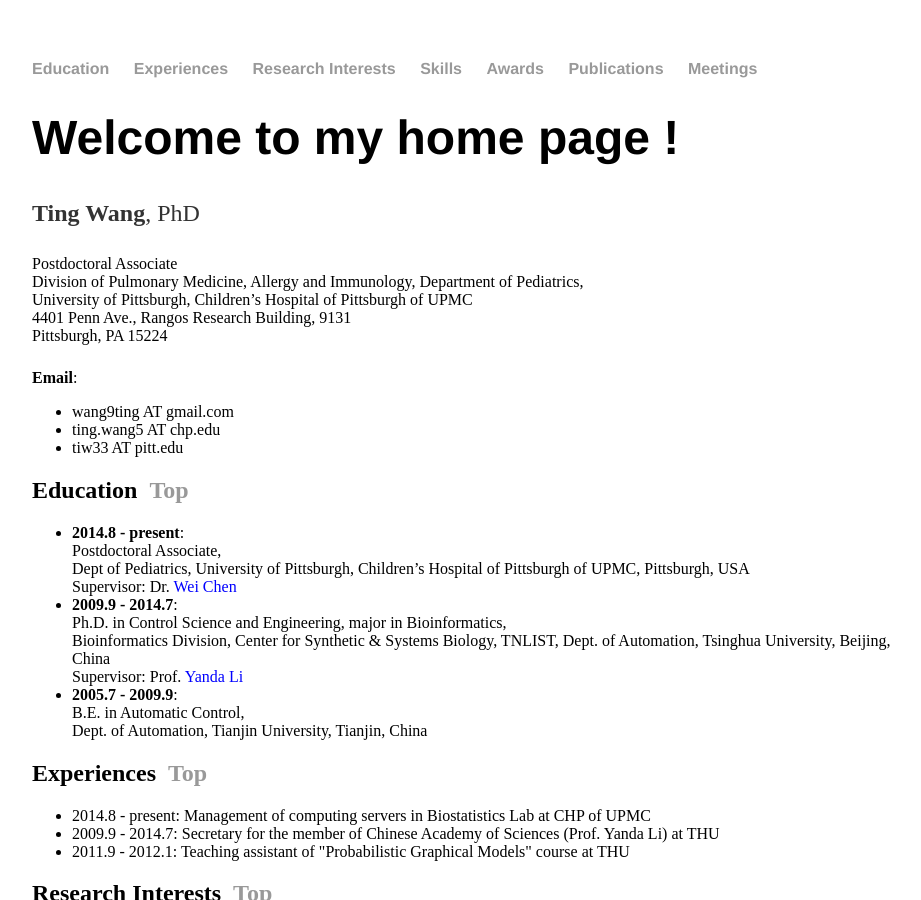
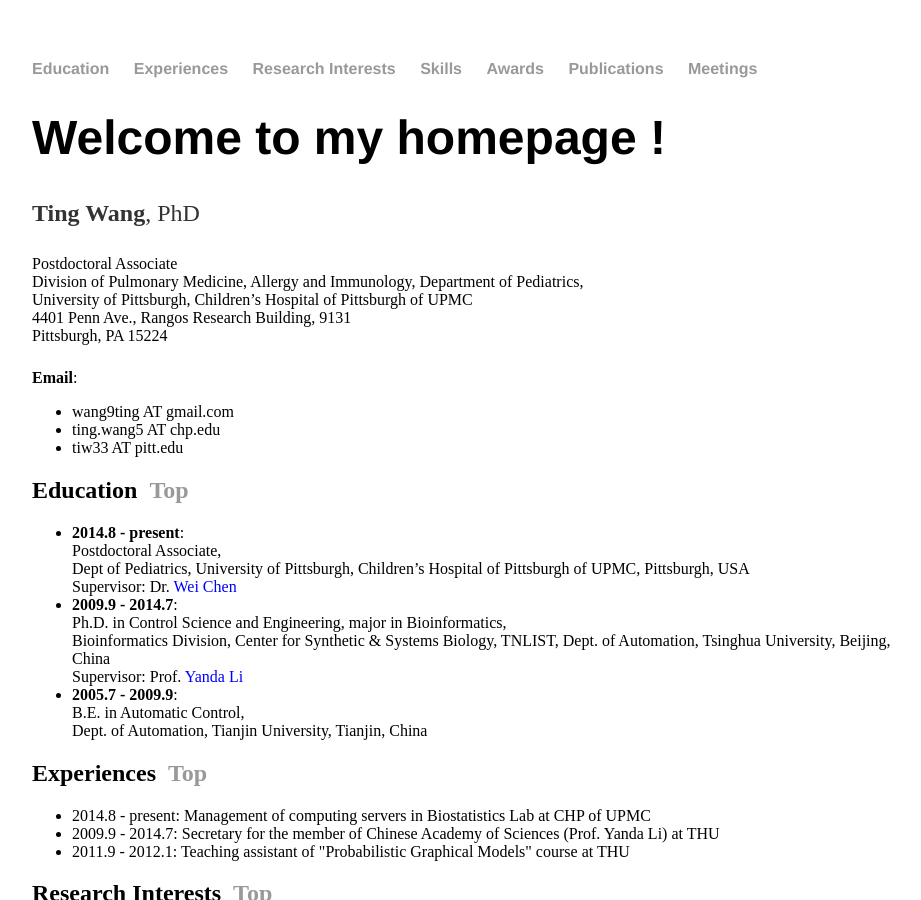
Before and after one commit to wt2015-github/wt2015-github.github.io, a Jekyll site: the page built from index.html, in a window 1280 px wide and 900 px high. Shown: the whole window, without its empty margins (160-1081 px from the left). Built offline with Jekyll 4.4.1, drawn with Linux system fonts in a browser that asks for light colours.

Commit message:
Update index.html

```diff
--- a/index.html
+++ b/index.html
@@ -4,7 +4,7 @@ title: Ting Wang, PhD
 ---
 <div class="blurb">
 	<a id="top"/></a>
-	<h1>Welcome to my home page !</h1>
+	<h1>Welcome to my homepage !</h1>
 	<div>
 		<p><strong>Ting Wang</strong>, PhD</p>
 		Postdoctoral Associate<br>
```
